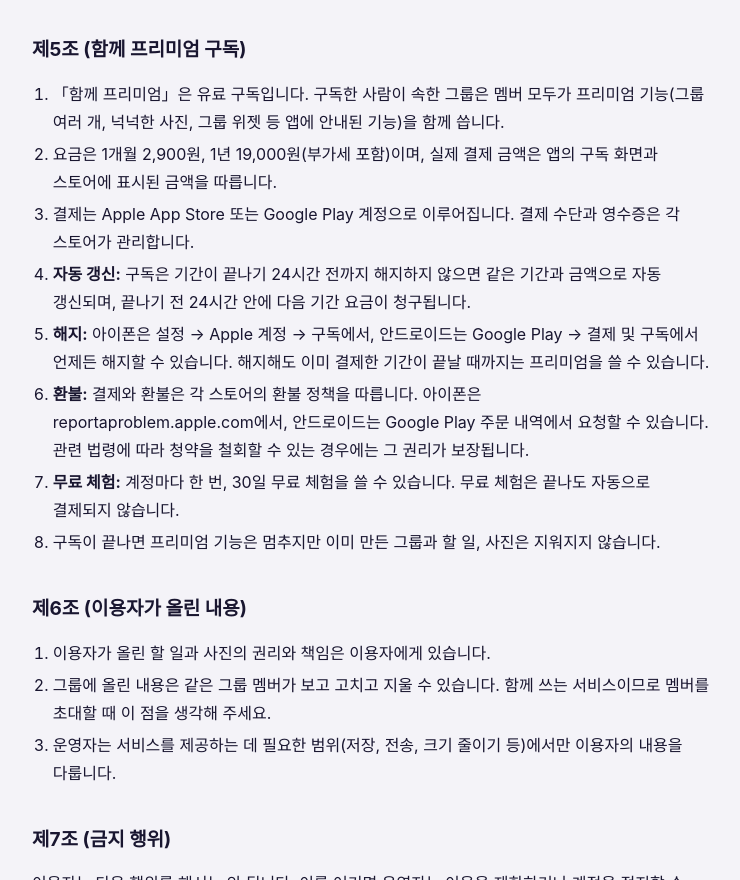
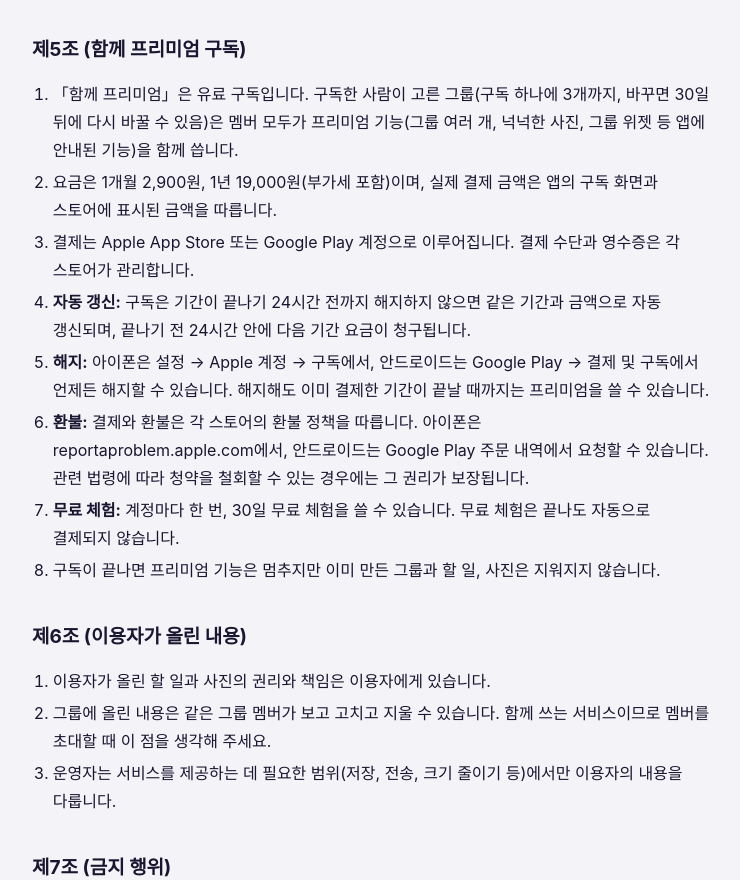
Before and after one commit to kangsogo7/todolist-legal, a plain HTML site: page terms.html in a window 1280 px wide. Shown: the part 1015-1895 px from the top of the page, without its empty margins (268-1008 px from the left). Drawn offline with Linux system fonts and the light colour scheme.

Commit message:
Premium covers up to 3 chosen groups, 30-day switch cooldown

```diff
--- a/terms.html
+++ b/terms.html
@@ -39,7 +39,7 @@
 
 <h2>제5조 (함께 프리미엄 구독)</h2>
 <ol>
-<li>「함께 프리미엄」은 유료 구독입니다. 구독한 사람이 속한 그룹은 멤버 모두가 프리미엄 기능(그룹 여러 개, 넉넉한 사진, 그룹 위젯 등 앱에 안내된 기능)을 함께 씁니다.</li>
+<li>「함께 프리미엄」은 유료 구독입니다. 구독한 사람이 고른 그룹(구독 하나에 3개까지, 바꾸면 30일 뒤에 다시 바꿀 수 있음)은 멤버 모두가 프리미엄 기능(그룹 여러 개, 넉넉한 사진, 그룹 위젯 등 앱에 안내된 기능)을 함께 씁니다.</li>
 <li>요금은 1개월 2,900원, 1년 19,000원(부가세 포함)이며, 실제 결제 금액은 앱의 구독 화면과 스토어에 표시된 금액을 따릅니다.</li>
 <li>결제는 Apple App Store 또는 Google Play 계정으로 이루어집니다. 결제 수단과 영수증은 각 스토어가 관리합니다.</li>
 <li><b>자동 갱신:</b> 구독은 기간이 끝나기 24시간 전까지 해지하지 않으면 같은 기간과 금액으로 자동 갱신되며, 끝나기 전 24시간 안에 다음 기간 요금이 청구됩니다.</li>
```
